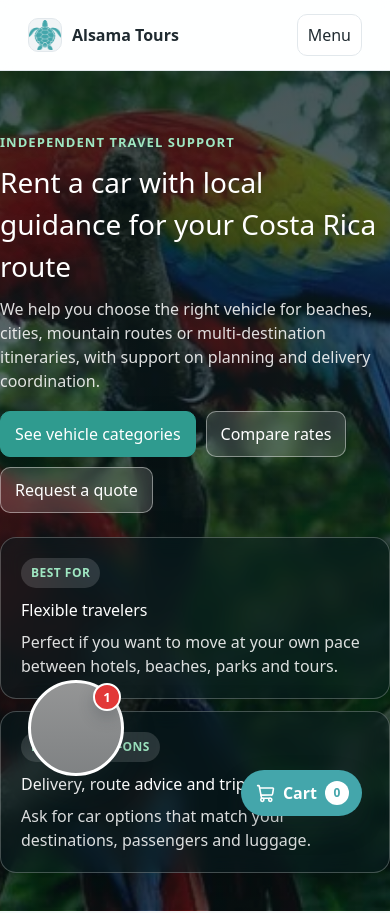
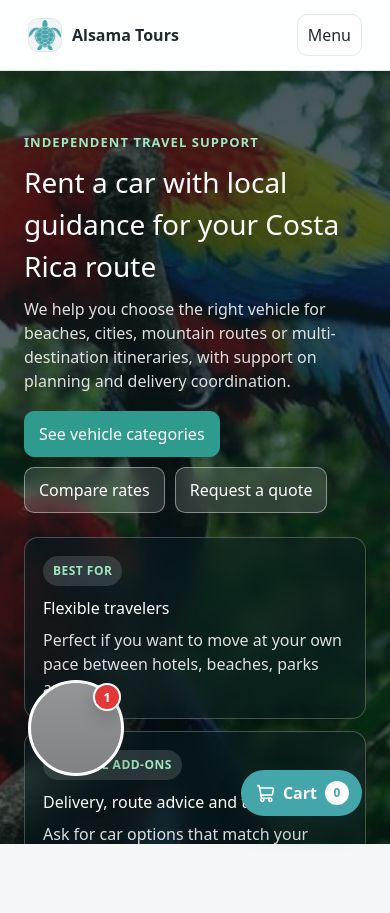
Before and after one commit to TestJuz/Alsama, a React (Vite) app: page /Rent-A-Car in a window 390 px wide. Shown: the top 913 px of the page. Built offline with nearby package versions, Linux system fonts and the light colour scheme; grey boxes are pictures that could not be loaded.

Commit message:
fix padding issues

```diff
--- a/src/pages/PrivateTransportPage.jsx
+++ b/src/pages/PrivateTransportPage.jsx
@@ -130,7 +130,7 @@ export function PrivateTransportPage() {
       brandTo={routes.home}
       footerBackToTop="#"
     >
-      <main>
+      <main className="transport-service-page">
         <section className="hero hero--compact hero--image hero--private" style={{ "--hero-image": `url(${asset("img/tours/sj/Manuel-Antonio.webp")})` }}>
           <div className="container hero__grid">
             <div className="hero__copy">
--- a/src/pages/RentACarPage.jsx
+++ b/src/pages/RentACarPage.jsx
@@ -11,7 +11,7 @@ export function RentACarPage() {
       brandTo={routes.home}
       footerBackToTop="#"
     >
-      <main>
+      <main className="transport-service-page">
         <section className="hero hero--compact hero--image hero--rent" style={{ "--hero-image": `url(${asset("img/hero/2.webp")})` }}>
           <div className="container hero__grid">
             <div className="hero__copy">
--- a/src/pages/ShuttlePage.jsx
+++ b/src/pages/ShuttlePage.jsx
@@ -12,7 +12,7 @@ export function ShuttlePage() {
       brandTo={routes.home}
       footerBackToTop="#"
     >
-      <main>
+      <main className="transport-service-page">
         <section className="hero hero--compact hero--image hero--shuttle" style={{ "--hero-image": `url(${asset("img/hero/3.webp")})` }}>
           <div className="container hero__grid">
             <div className="hero__copy">
--- a/src/styles/site-base.css
+++ b/src/styles/site-base.css
@@ -1611,6 +1611,11 @@ input:focus, textarea:focus{
   background:#f59f00;
 }
 
+@media (max-width: 1100px){
+  :root{
+    --page-gutter: clamp(24px, 4vw, 40px);
+  }
+}
 @media (max-width: 900px){
   .hero__grid,
   .split,
@@ -1665,6 +1670,37 @@ input:focus, textarea:focus{
 }
 
 @media (max-width: 760px){
+  :root{
+    --page-gutter: 34px;
+  }
+
+  .hero--private .hero__copy,
+  .hero--shuttle .hero__copy,
+  .hero--rent .hero__copy,
+  .private-transport-main,
+  .shuttle-results{
+    min-width:0;
+  }
+
+  .transport-card,
+  .transport-highlight__card,
+  .rent-card,
+  .rent-highlight__card,
+  .benefit-card,
+  .requirement-box,
+  .shuttle-card,
+  .shuttle-mapCard,
+  .private-rate-card,
+  .private-map-card{
+    padding: 18px;
+    border-radius: 14px;
+  }
+
+
+  .transport-list,
+  .rent-list{
+    padding-left: 20px;
+  }
   .feature__media,
   .service-card__media,
   .rent-card__media{
@@ -1672,7 +1708,7 @@ input:focus, textarea:focus{
   }
 
   .rate-panel{
-    padding: 12px;
+    padding: 16px;
   }
 
   .rate-tabs,
@@ -2830,7 +2866,7 @@ input:focus, textarea:focus{
 }
 @media (max-width: 760px){
   :root{
-    --page-gutter: 28px;
+    --page-gutter: 34px;
   }
 
   .container{
@@ -2924,3 +2960,81 @@ input:focus, textarea:focus{
     flex:1;
   }
 }
+html,
+body,
+#root{
+  max-width:100%;
+  overflow-x:hidden;
+}
+
+.transport-service-page{
+  max-width:100%;
+  overflow-x:clip;
+}
+
+@media (min-width: 761px) and (max-width: 1200px){
+  .transport-service-page .container{
+    width:min(var(--max), calc(100% - 96px));
+  }
+}
+
+@media (max-width: 760px){
+  .transport-service-page .hero,
+  .transport-service-page .section{
+    padding-inline:30px;
+  }
+
+  .transport-service-page .container{
+    width:100%;
+  }
+}
+
+@media (max-width: 420px){
+  .transport-service-page .hero,
+  .transport-service-page .section{
+    padding-inline:24px;
+  }
+}
+@media (min-width: 761px) and (max-width: 1200px){
+  .transport-service-page .rate-tableWrap{
+    overflow-x:visible;
+  }
+
+  .transport-service-page .rate-table{
+    min-width:0;
+    table-layout:fixed;
+  }
+
+  .transport-service-page .rate-table th,
+  .transport-service-page .rate-table td{
+    padding:12px 10px;
+  }
+
+  .transport-service-page .rate-table th:nth-child(1),
+  .transport-service-page .rate-table td:nth-child(1){
+    width:32%;
+  }
+
+  .transport-service-page .rate-table th:nth-child(2),
+  .transport-service-page .rate-table td:nth-child(2){
+    width:19%;
+  }
+
+  .transport-service-page .rate-table th:nth-child(3),
+  .transport-service-page .rate-table td:nth-child(3),
+  .transport-service-page .rate-table th:nth-child(4),
+  .transport-service-page .rate-table td:nth-child(4){
+    width:17%;
+  }
+
+  .transport-service-page .rate-table th:nth-child(5),
+  .transport-service-page .rate-table td:nth-child(5){
+    width:15%;
+  }
+
+  .transport-service-page .rate-addBtn{
+    width:100%;
+    min-width:0;
+    padding-inline:8px;
+  }
+}
```
